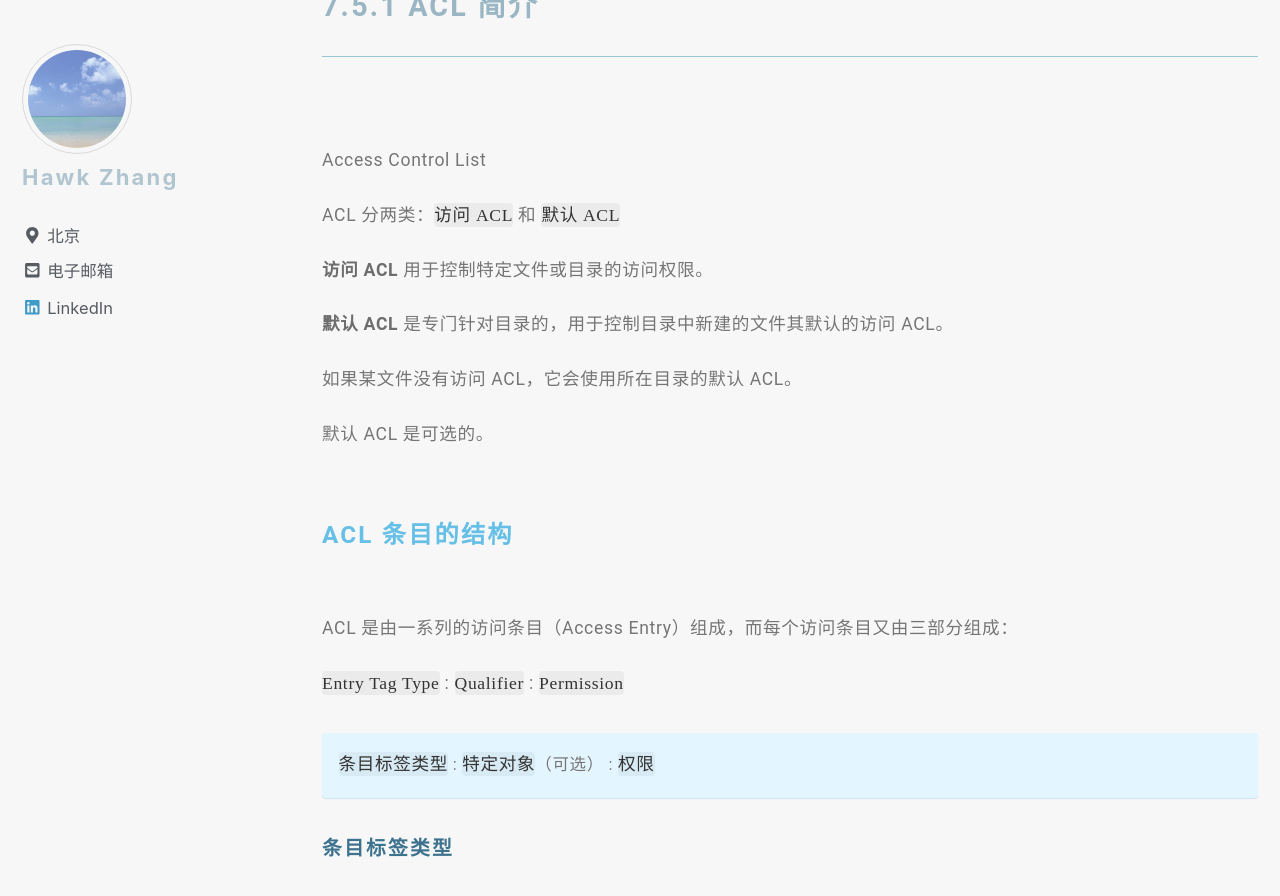
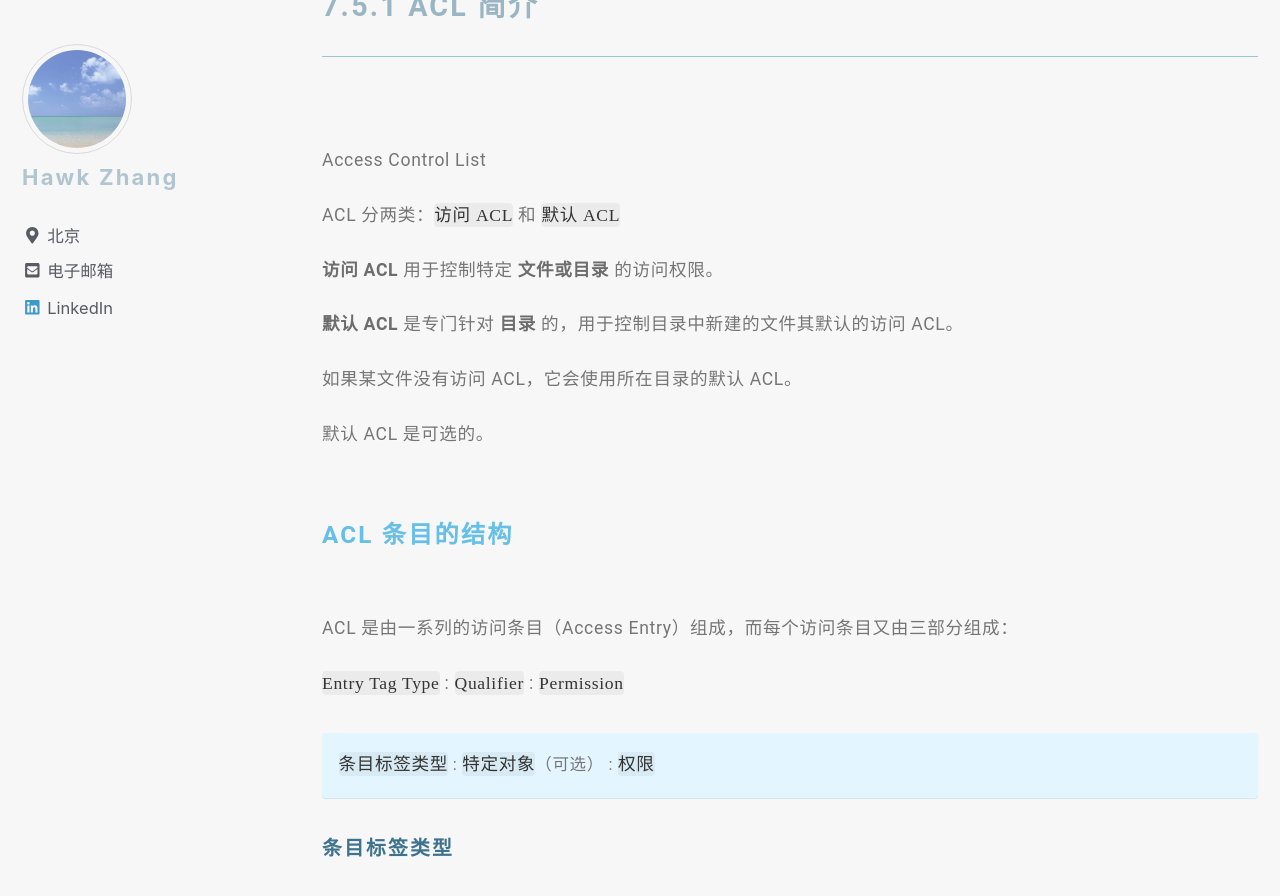
Before and after one commit to narru888/linotes_note, a Jekyll site: the page built from _posts/basic/2015-01-07-accontrol.md, in a window 1280 px wide and 900 px high, scrolled down 28373 px. Shown: the top 896 px of the window. Built offline with Jekyll 4.4.1, drawn with Linux system fonts in a browser that asks for light colours; nearby versions of some CDN libraries; a script that is not in the unit is left out; comment, search, counter and statistics services are not loaded.

Commit message:
update on 2018-08-05 20:30:01 CST

```diff
--- a/_posts/basic/2015-01-07-accontrol.md
+++ b/_posts/basic/2015-01-07-accontrol.md
@@ -987,9 +987,9 @@ Access Control List
 
 ACL 分两类：`访问 ACL` 和 `默认 ACL`
 
-**访问 ACL** 用于控制特定文件或目录的访问权限。
-
-**默认 ACL** 是专门针对目录的，用于控制目录中新建的文件其默认的访问 ACL。
+**访问 ACL** 用于控制特定 **文件或目录** 的访问权限。
+
+**默认 ACL** 是专门针对 **目录** 的，用于控制目录中新建的文件其默认的访问 ACL。
 
 如果某文件没有访问 ACL，它会使用所在目录的默认 ACL。
 
```
Also changed, not shown: _posts/tools/2015-02-01-cron.md (+14 -0 lines), _posts/tools/2015-02-01-security.md (+12 -0 lines), 1 other file.
